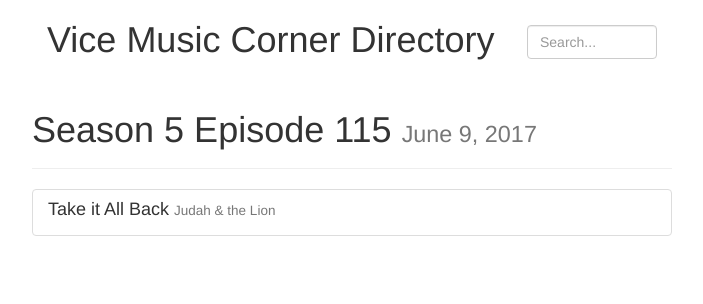
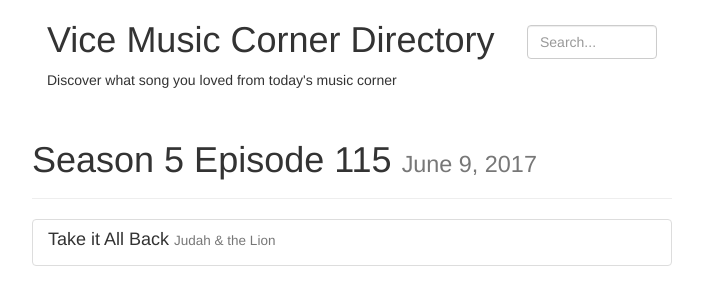
Before and after one commit to MasonSchneider/ViceMusicDiscovery, a website: page index.html in a window 1280 px wide. Shown: the whole page, without its empty margins (288-991 px from the left). Drawn offline with nearby package versions, Linux system fonts and the light colour scheme.

Commit message:
Help SEO slightly

```diff
--- a/index.html
+++ b/index.html
@@ -4,6 +4,7 @@
     <meta charset="utf-8">
     <meta http-equiv="X-UA-Compatible" content="IE=edge">
     <meta name="viewport" content="width=device-width, initial-scale=1">
+    <meta name="keywords" content="vice,music,corner,playlist,songs,setlist,directory,discovery,tracks">
 
     <title>Vice Music Corner Directory</title>
 
@@ -31,6 +32,7 @@
           <div class="row">
             <div class="col-md-9">
               <h1>Vice Music Corner Directory</h1>
+              <p>Discover what song you loved from today's music corner</p>
             </div>
             <div class="col-md-3" style="padding-top: 25px">
               <input type="text" class="form-control" placeholder="Search..." ng-model="searchText">
```
